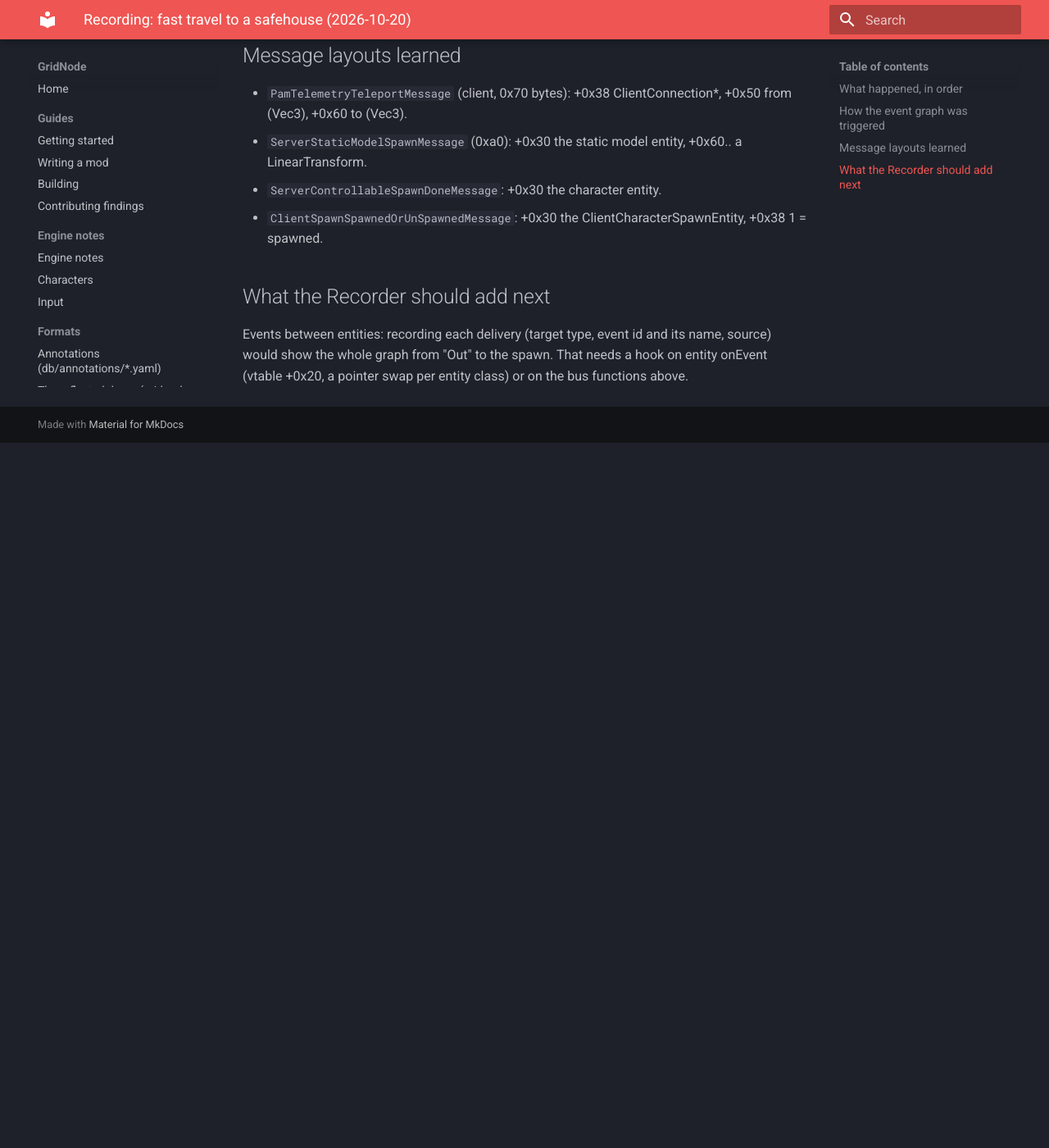
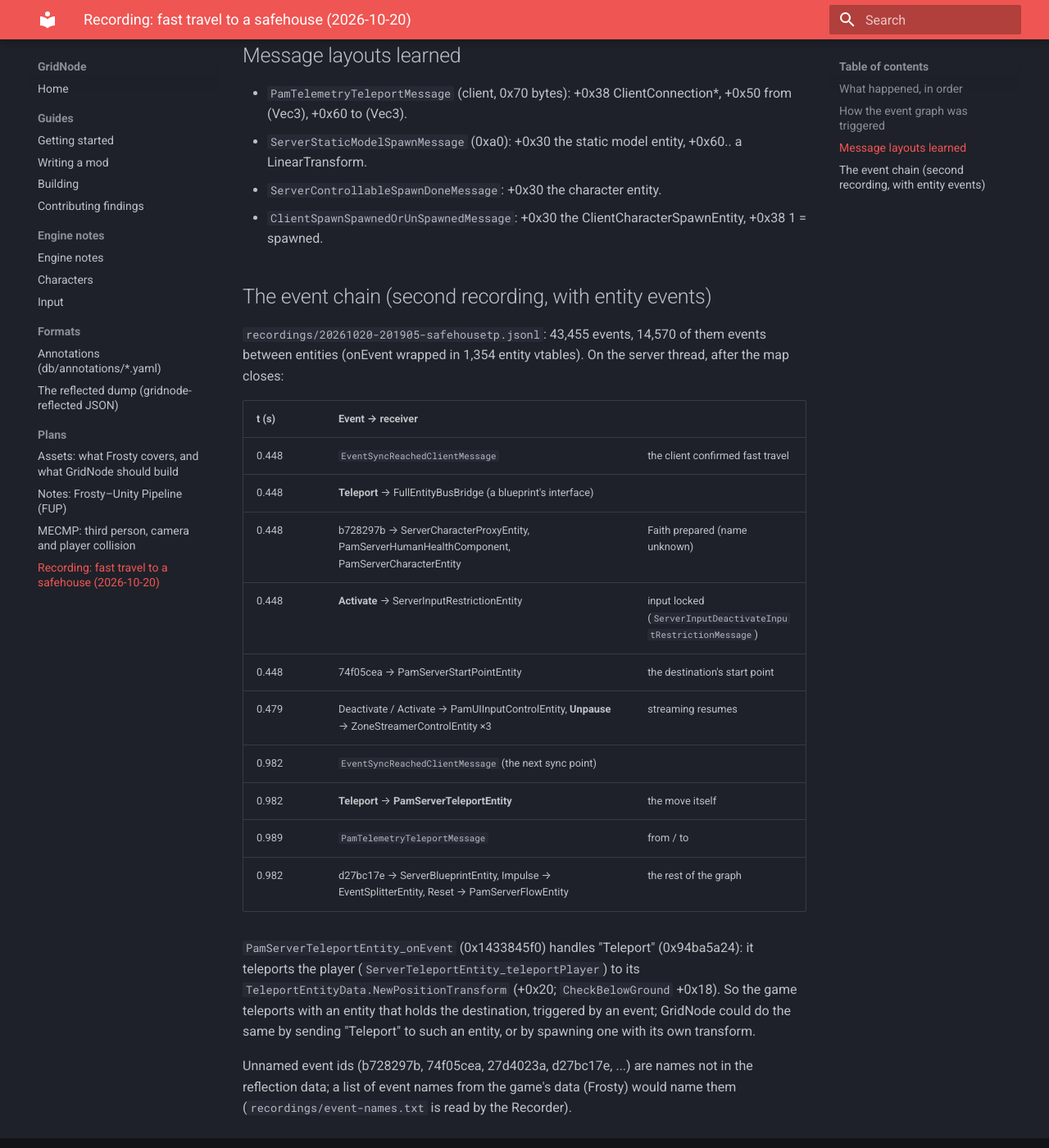
Before and after one commit to CodeNameMeteor/Gridnode, an MkDocs documentation site: the page built from docs/research/recording-teleport.md, in a window 1280 px wide and 1400 px high, scrolled down 1464 px. Shown: the whole window at 82% size. Built offline with MkDocs 1.6.1 and Material for MkDocs 9.7.7, drawn with Linux system fonts in a browser that asks for light colours; before the commit the page ends 2004 px from its top, so only the background shows below that.

Commit message:
research: fast travel event chain from a recording with entity events; PamServerTeleportEntity_onEvent
Co-Authored-By: Claude Opus 5.5 <noreply@anthropic.com>
Claude-Session: https://claude.ai/code/session_01X97trTFwBYSWSAqPh89wb1

```diff
--- a/docs/research/recording-teleport.md
+++ b/docs/research/recording-teleport.md
@@ -43,8 +43,30 @@ already resolve some (e.g. "Out").
 - `ServerControllableSpawnDoneMessage`: +0x30 the character entity.
 - `ClientSpawnSpawnedOrUnSpawnedMessage`: +0x30 the ClientCharacterSpawnEntity, +0x38 1 = spawned.
 
-## What the Recorder should add next
+## The event chain (second recording, with entity events)
 
-Events between entities: recording each delivery (target type, event id and its name, source) would
-show the whole graph from "Out" to the spawn. That needs a hook on entity onEvent (vtable +0x20, a
-pointer swap per entity class) or on the bus functions above.
+`recordings/20261020-201905-safehousetp.jsonl`: 43,455 events, 14,570 of them events between
+entities (onEvent wrapped in 1,354 entity vtables). On the server thread, after the map closes:
+
+| t (s) | Event → receiver | |
+|---|---|---|
+| 0.448 | `EventSyncReachedClientMessage` | the client confirmed fast travel |
+| 0.448 | **Teleport** → FullEntityBusBridge (a blueprint's interface) | |
+| 0.448 | b728297b → ServerCharacterProxyEntity, PamServerHumanHealthComponent, PamServerCharacterEntity | Faith prepared (name unknown) |
+| 0.448 | **Activate** → ServerInputRestrictionEntity | input locked (`ServerInputDeactivateInputRestrictionMessage`) |
+| 0.448 | 74f05cea → PamServerStartPointEntity | the destination's start point |
+| 0.479 | Deactivate / Activate → PamUIInputControlEntity, **Unpause** → ZoneStreamerControlEntity ×3 | streaming resumes |
+| 0.982 | `EventSyncReachedClientMessage` (the next sync point) | |
+| 0.982 | **Teleport** → **PamServerTeleportEntity** | the move itself |
+| 0.989 | `PamTelemetryTeleportMessage` | from / to |
+| 0.982 | d27bc17e → ServerBlueprintEntity, Impulse → EventSplitterEntity, Reset → PamServerFlowEntity | the rest of the graph |
+
+`PamServerTeleportEntity_onEvent` (0x1433845f0) handles "Teleport" (0x94ba5a24): it teleports the
+player (`ServerTeleportEntity_teleportPlayer`) to its `TeleportEntityData.NewPositionTransform`
+(+0x20; `CheckBelowGround` +0x18). So the game teleports with an entity that holds the
+destination, triggered by an event; GridNode could do the same by sending "Teleport" to such an
+entity, or by spawning one with its own transform.
+
+Unnamed event ids (b728297b, 74f05cea, 27d4023a, d27bc17e, ...) are names not in the reflection
+data; a list of event names from the game's data (Frosty) would name them
+(`recordings/event-names.txt` is read by the Recorder).
```
Also changed, not shown: 1 other file.
